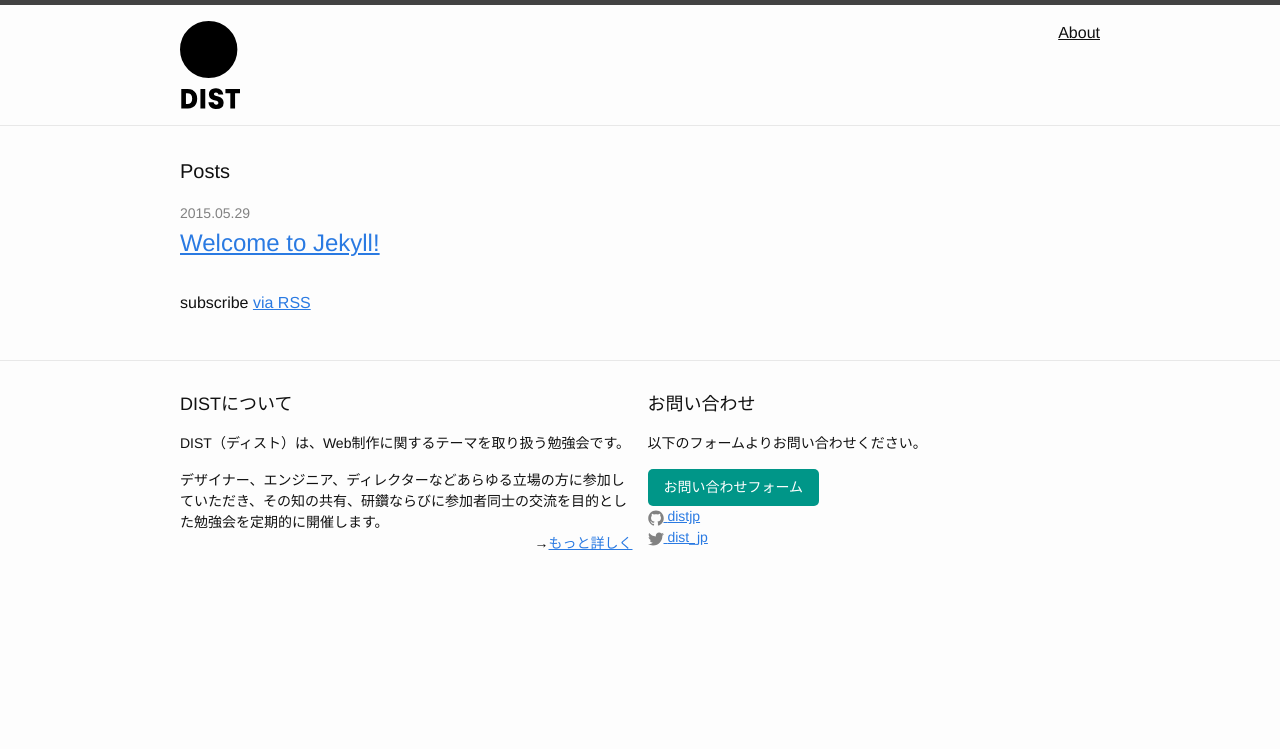
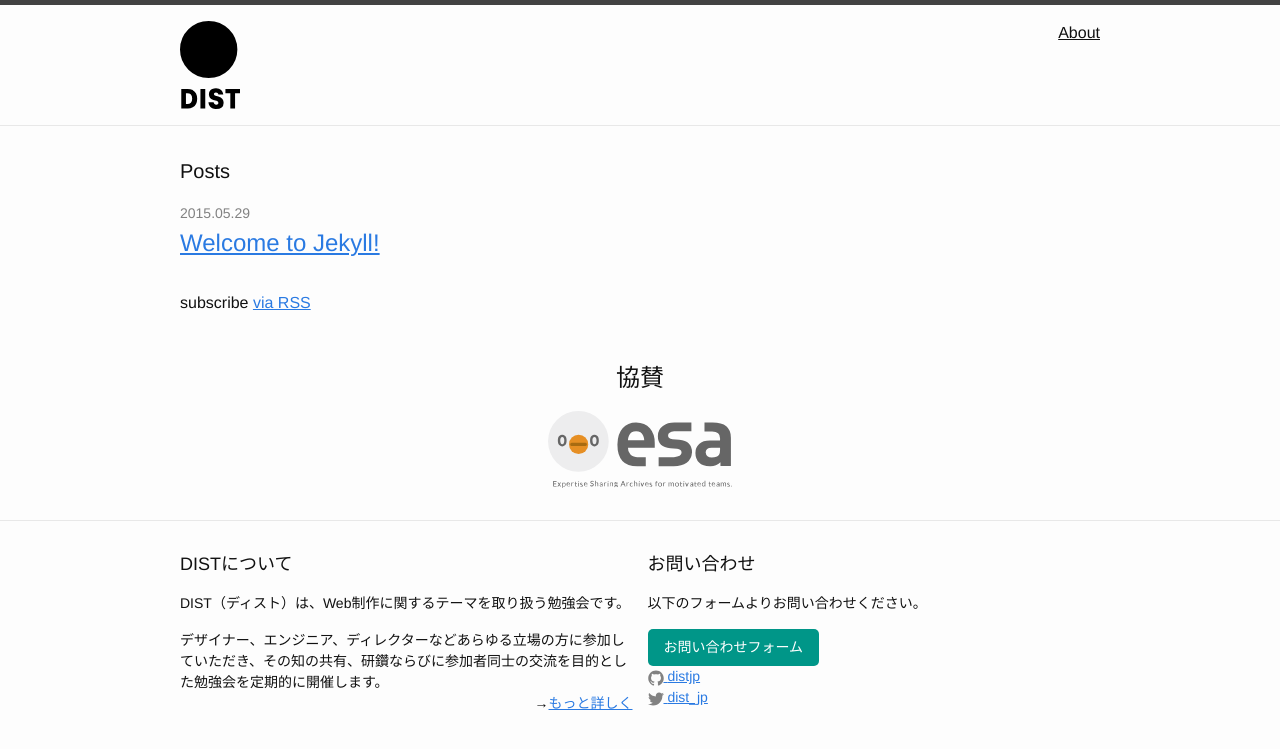
Before and after one commit to distjp/distjp.github.io, a Jekyll site: the page built from index.html, in a window 1280 px wide. Shown: the top 749 px of the page. Built offline with Jekyll 4.4.1, drawn with Linux system fonts in a browser that asks for light colours.

Commit message:
Add sponsor

```diff
--- /dev/null
+++ b/_includes/sponsor.html
@@ -0,0 +1,8 @@
+<div class="wrapper sponsor">
+	<h2 class="sponsor__title">協賛</h2>
+	<ul class="sponsor__list">
+		<li class="sponsor__list-item">
+			<a href="https://esa.io" target="_blank"><img src="/images/base/sponsor__esa.svg"></a>
+		</li>
+	</ul>
+</div>
--- a/_layouts/default.html
+++ b/_layouts/default.html
@@ -8,6 +8,7 @@
 {{ content }}
     </div>
   </div>
+{% include sponsor.html %}
 {% include footer.html %}
 </body>
 </html>
--- a/_sass/_module.sass
+++ b/_sass/_module.sass
@@ -1,4 +1,19 @@
 @import "_palette"
+
+.sponsor
+	margin-bottom: 2rem
+
+	&__title
+		text-align: center
+
+	&__list
+		width: 20%
+		margin: 0 auto
+		padding: 0
+		list-style: none
+
+	&__list-item
+		width: 100%
 
 .footer
 	&__body
```
Also changed, not shown: images/base/sponsor__esa.svg (added).
